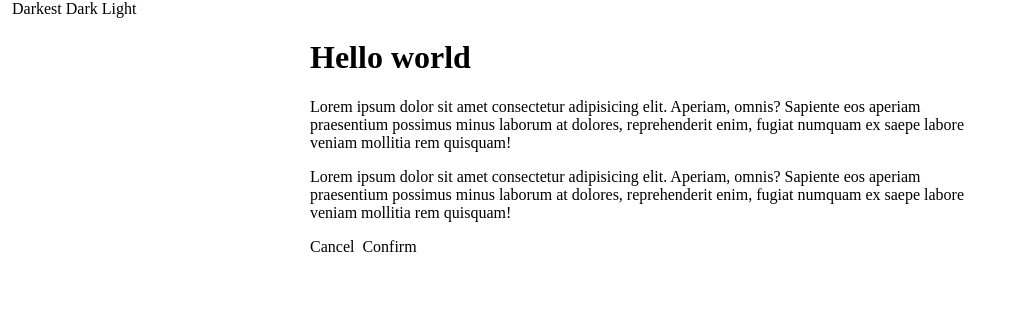
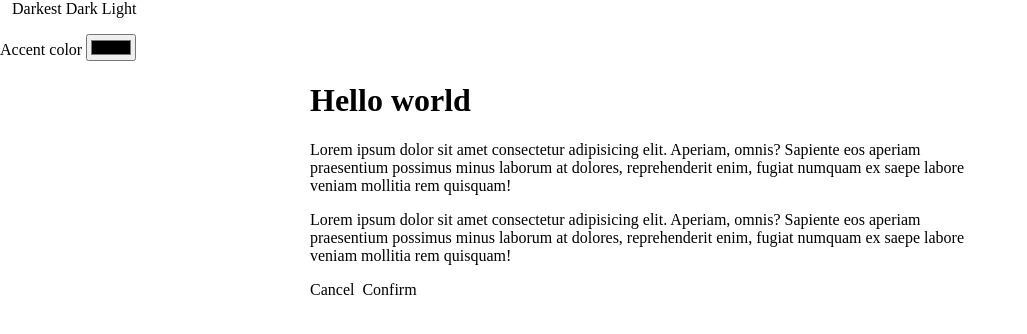
Before and after one commit to nicholasrice/theme-switcher, a website built with webpack: page src/index.html in a window 1280 px wide. Shown: the whole page, without its empty margins (0-1027 px from the left). Built offline with nearby package versions, Linux system fonts and the light colour scheme.

Commit message:
wire in accent changing

```diff
--- a/src/index.html
+++ b/src/index.html
@@ -32,7 +32,9 @@
             <fast-slider-label position="0.23">Dark</fast-slider-label>
             <fast-slider-label position="1">Light</fast-slider-label>
         </fast-slider>
-
+        <p>
+            <label>Accent color <input type="color" ></label>
+        </p>
         <main>
             <h1>Hello world</h1>
             <p>Lorem ipsum dolor sit amet consectetur adipisicing elit. Aperiam, omnis? Sapiente eos aperiam praesentium possimus minus laborum at dolores, reprehenderit enim, fugiat numquam ex saepe labore veniam mollitia rem quisquam!</p>
--- a/src/main.ts
+++ b/src/main.ts
@@ -1,5 +1,6 @@
 import { FASTDesignSystemProvider, FASTSwitch, neutralLayerL1Behavior, FASTSlider } from "@microsoft/fast-components";
-import { neutralForegroundRestBehavior } from "@microsoft/fast-components";
+import { neutralForegroundRestBehavior, createColorPalette } from "@microsoft/fast-components";
+import { parseColorHexRGB } from "@microsoft/fast-colors";
 
 FASTDesignSystemProvider;
 FASTSwitch;
@@ -13,8 +14,10 @@ FASTSwitch;
  */
 document.addEventListener("readystatechange", () => {
     if (document.readyState === "complete") {
-        const designSystemProvider = document.querySelector("fast-design-system-provider");
+        const designSystemProvider = document.querySelector("fast-design-system-provider") as FASTDesignSystemProvider;
         const themeSwitch = document.querySelector("fast-slider");
+        const accentSwitcher = document.querySelector("input[type='color'") as HTMLInputElement;
+        accentSwitcher.value = designSystemProvider.accentBaseColor;
 
         if (designSystemProvider instanceof FASTDesignSystemProvider) {
             /* #1 and #2 will be un-necessary after next publish */
@@ -37,5 +40,13 @@ document.addEventListener("readystatechange", () => {
                 });
             }
         }
+
+        accentSwitcher.addEventListener("change", (e) => {
+            if (e.target instanceof HTMLInputElement) {
+                // Change both the base color and the palette
+                designSystemProvider.accentBaseColor = e.target.value;
+                designSystemProvider.accentPalette = createColorPalette(parseColorHexRGB(e.target.value));
+            }
+        })
     }
 });
```
